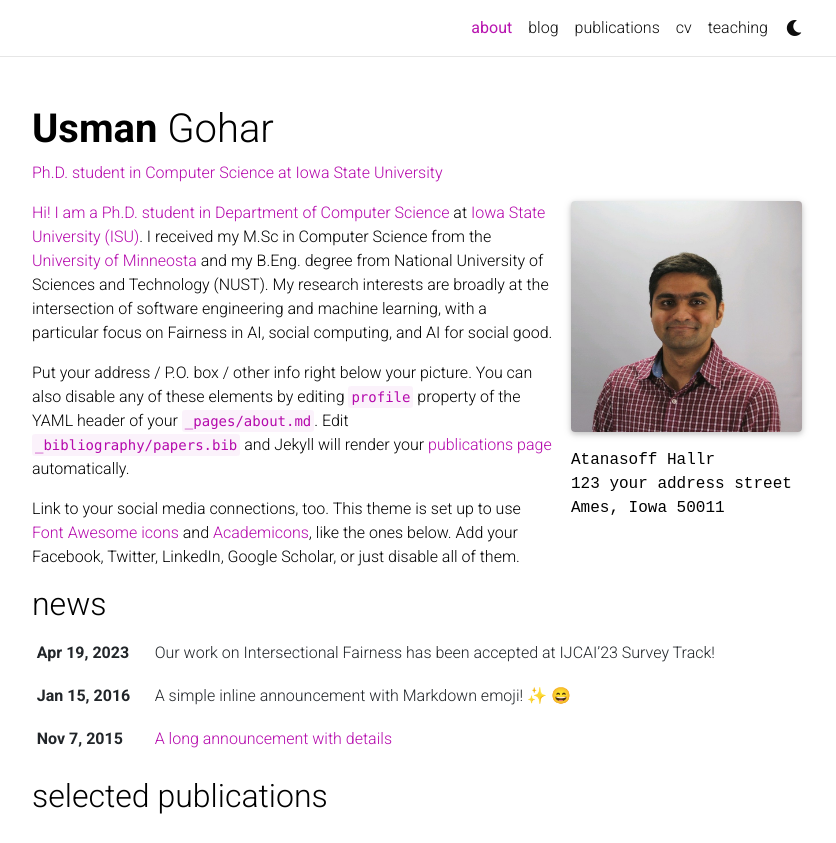
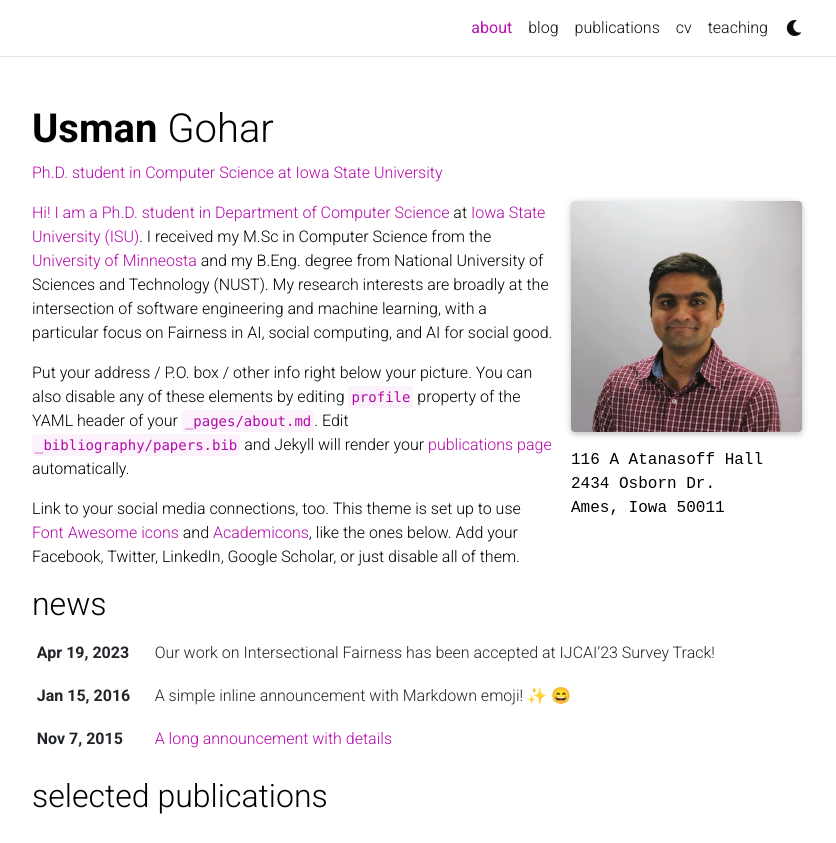
Before and after one commit to UsmanGohar/usmangohar.github.io, a Jekyll site: the page built from _pages/about.md, in a window 1280 px wide and 1133 px high, cut to the strip 0-843 px from the top of the window. Shown: the whole strip, without its empty margins (223-1059 px from the left). Built offline with Jekyll 4.4.1, drawn with Linux system fonts in a browser that asks for light colours; full-size pictures stand in for the smaller copies a plugin makes; emoji names are drawn with the system emoji font; comment, search, counter and statistics services are not loaded; a style sheet for code colours, icons or effects is not loaded.

Commit message:
Update about.md

```diff
--- a/_pages/about.md
+++ b/_pages/about.md
@@ -9,8 +9,8 @@ profile:
   image: 1600972359214.png
   image_circular: false # crops the image to make it circular
   address: >
-    <p>Atanasoff Hallr</p>
-    <p>123 your address street</p>
+    <p>116 A Atanasoff Hall</p>
+    <p>2434 Osborn Dr.</p>
     <p>Ames, Iowa 50011</p>
 
 news: true  # includes a list of news items
```
